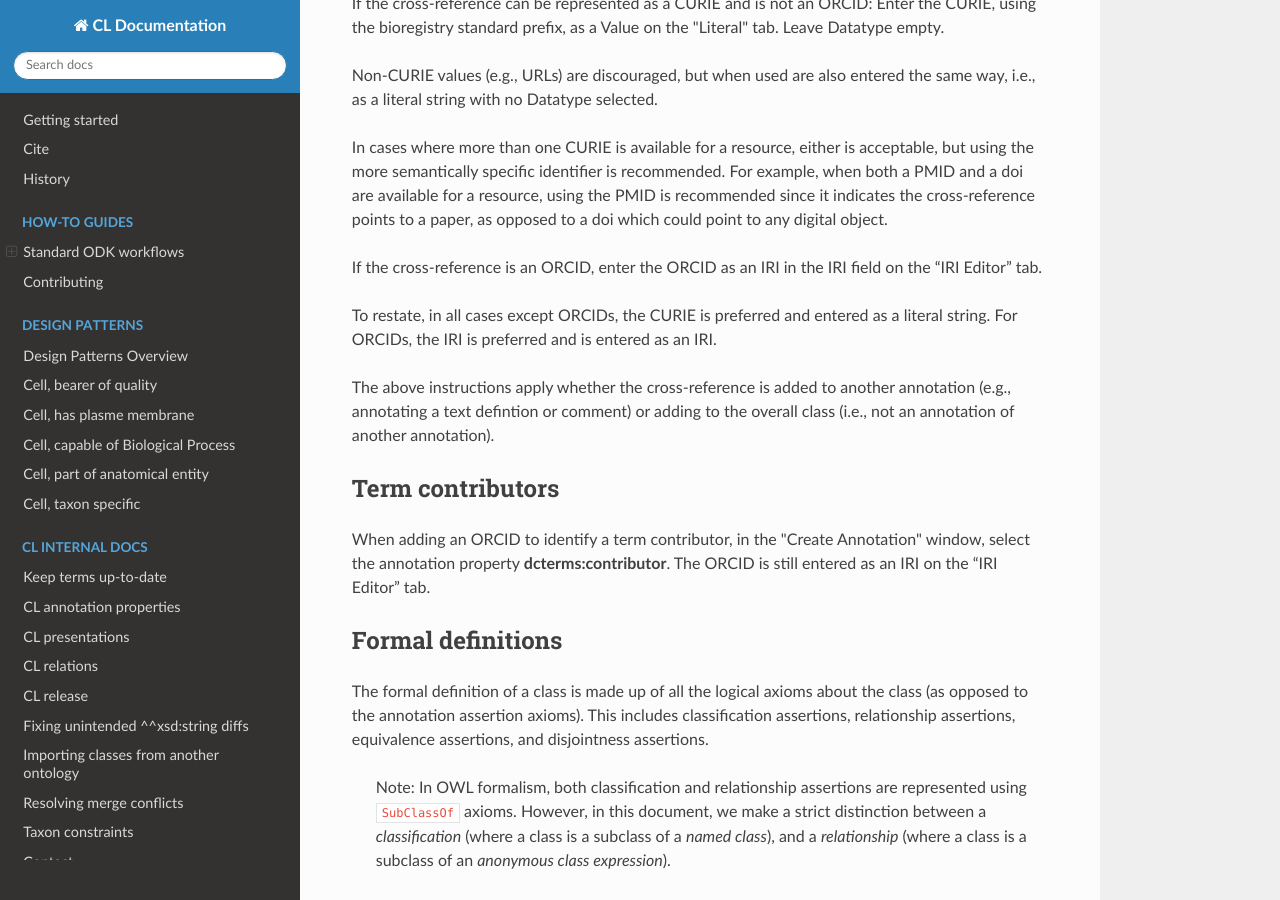
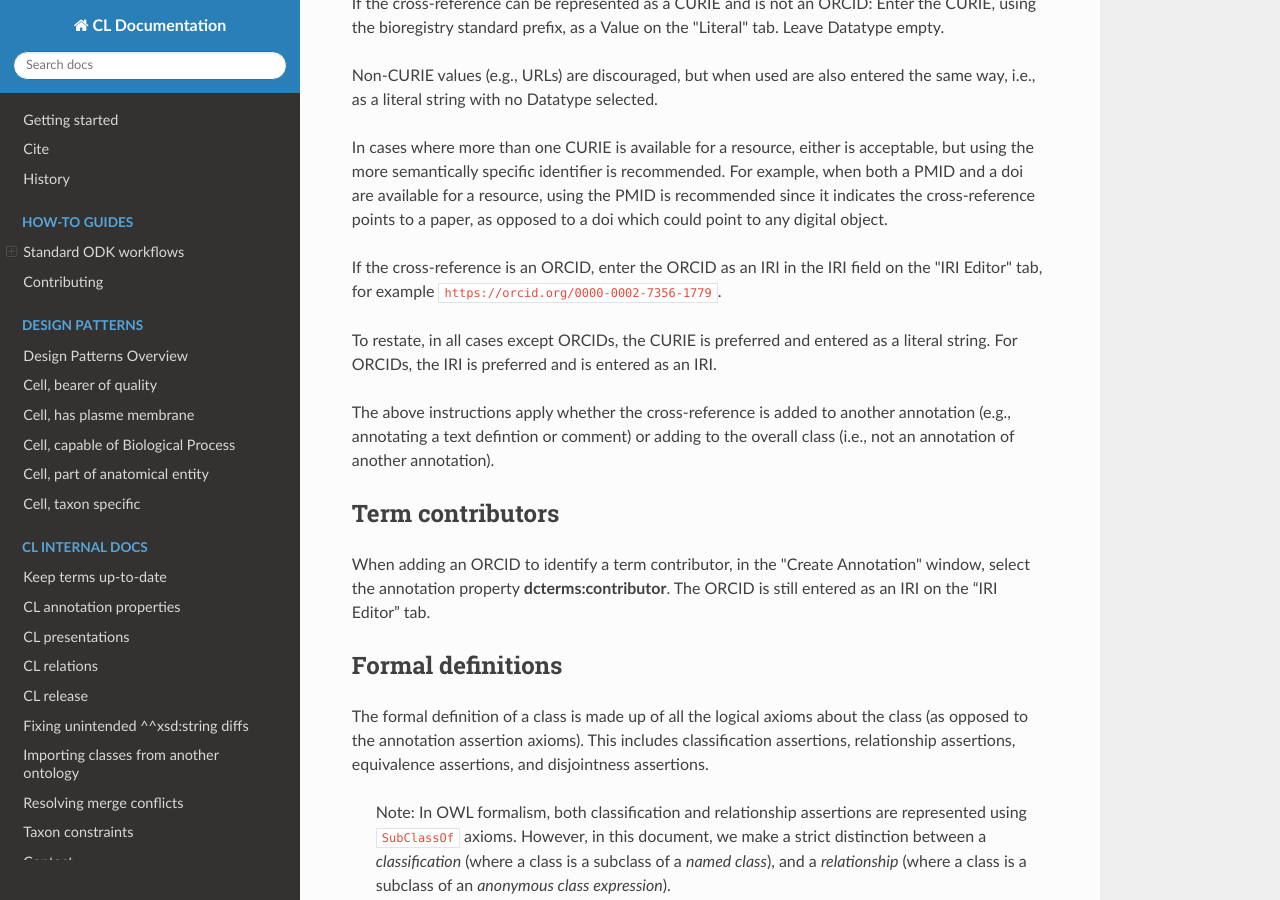
Before and after one commit to obophenotype/cell-ontology, an MkDocs documentation site: the page built from docs/editing_guidelines.md, in a window 1280 px wide and 900 px high, scrolled down 4627 px. Built offline with MkDocs 1.6.1, drawn with Linux system fonts in a browser that asks for light colours; nearby versions of some CDN libraries.

Commit message:
Update docs/editing_guidelines.md
Co-authored-by: Nico Matentzoglu <nicolas.matentzoglu@gmail.com>

```diff
--- a/docs/editing_guidelines.md
+++ b/docs/editing_guidelines.md
@@ -100,7 +100,7 @@ Non-CURIE values (e.g., URLs) are discouraged, but when used are also entered th
 
 In cases where more than one CURIE is available for a resource, either is acceptable, but using the more semantically specific identifier is recommended. For example, when both a PMID and a doi are available for a resource, using the PMID is recommended since it indicates the cross-reference points to a paper, as opposed to a doi which could point to any digital object.
 
-If the cross-reference is an ORCID, enter the ORCID as an IRI in the IRI field on the “IRI Editor” tab.
+If the cross-reference is an ORCID, enter the ORCID as an IRI in the IRI field on the "IRI Editor" tab, for example `https://orcid.org/0000-0002-7356-1779`.
 
 To restate, in all cases except ORCIDs, the CURIE is preferred and entered as a literal string. For ORCIDs, the IRI is preferred and is entered as an IRI.
 
```
